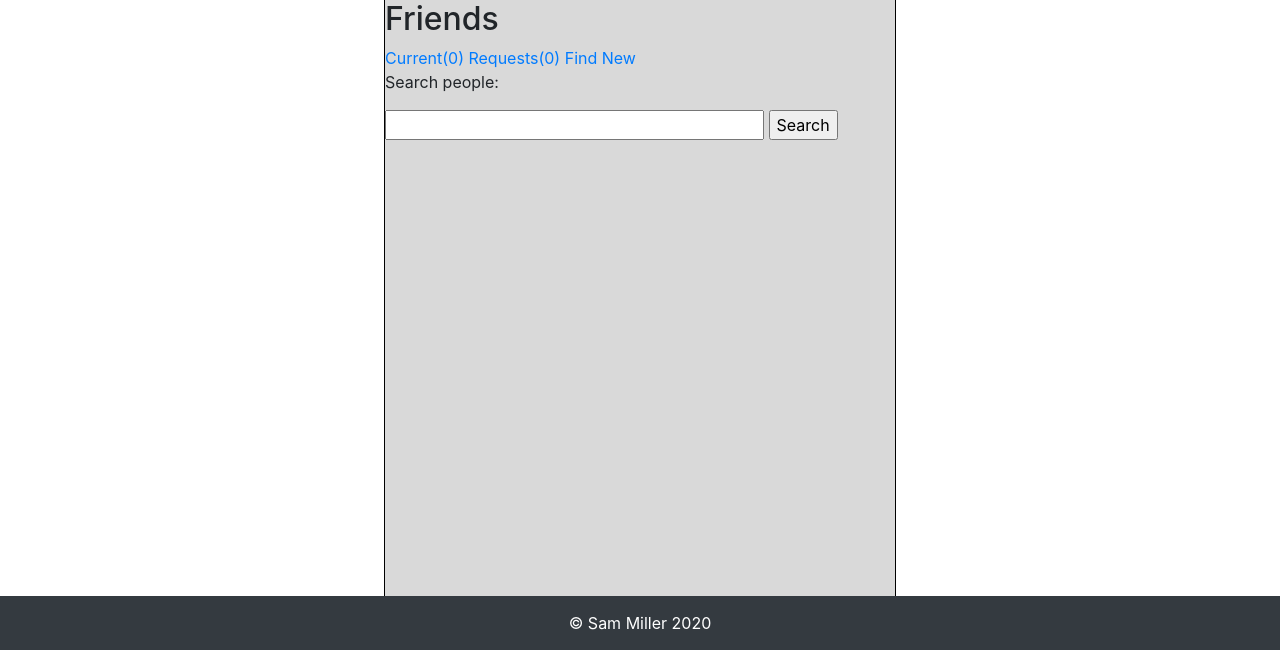
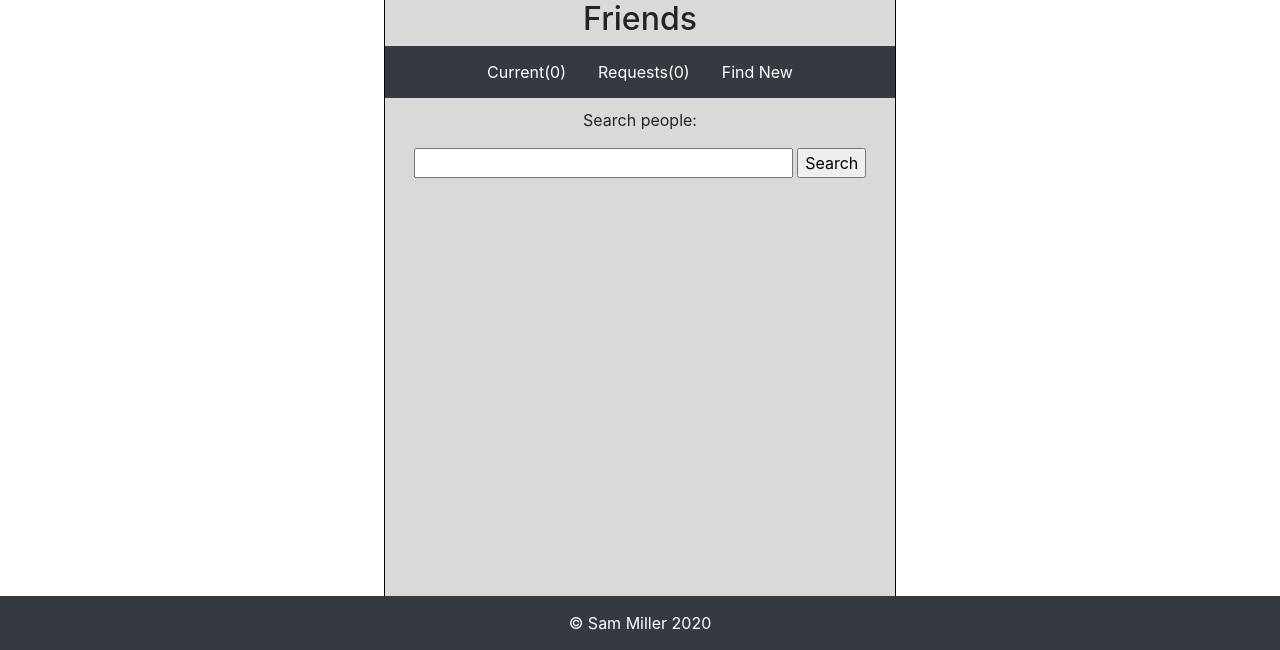
Before and after one commit to SamuelJMiller/group-scheduler, a Flask app: page /friends/find in a window 1280 px wide. Shown: the part 150-800 px from the top of the page. Run offline with Flask 2, Linux system fonts and the light colour scheme; the visitor is signed in with stand-in values (Sample User, id 1); data comes from the database, SQL or seed files in the repository; data that the repository does not hold is empty; some libraries are stand-ins or nearby versions.

Commit message:
friends pages css partially complete

```diff
--- a/app/static/styles/style.css
+++ b/app/static/styles/style.css
@@ -407,7 +407,7 @@ footer p {
     border: 1px solid black;
     border-radius: 10px;
 }
-.friend-request-banner:first-of-type .random-user-banner:first-of-type {
+.friend-request-banner:first-of-type, .random-user-banner:first-of-type {
     margin-top: 10px;
 }
 
@@ -419,6 +419,45 @@ footer p {
 }
 .friend-request-button-container button {
     display: inline-block;
+}
+
+#friends-header, #friend-list-instructions {
+    text-align: center;
+}
+
+#friend-list-instructions {
+    margin-top: 10px;
+}
+
+#friend-page-links {
+    background-color: #343a40;
+    display: flex;
+    flex-direction: row;
+    justify-content: center;
+}
+#friend-page-links a {
+    color: white;
+    display: inline-block;
+    padding: 14px 16px;
+}
+#friend-page-links a:hover {
+    text-decoration: none;
+    background-color: white;
+    color: black;
+}
+
+#request-list-empty {
+    text-align: center;
+    margin-top: 10px;
+}
+
+#user-search-desc {
+    text-align: center;
+    margin-top: 10px;
+}
+
+#user-search-box {
+    text-align: center;
 }
 
 /* GROUPS PAGE */
```
